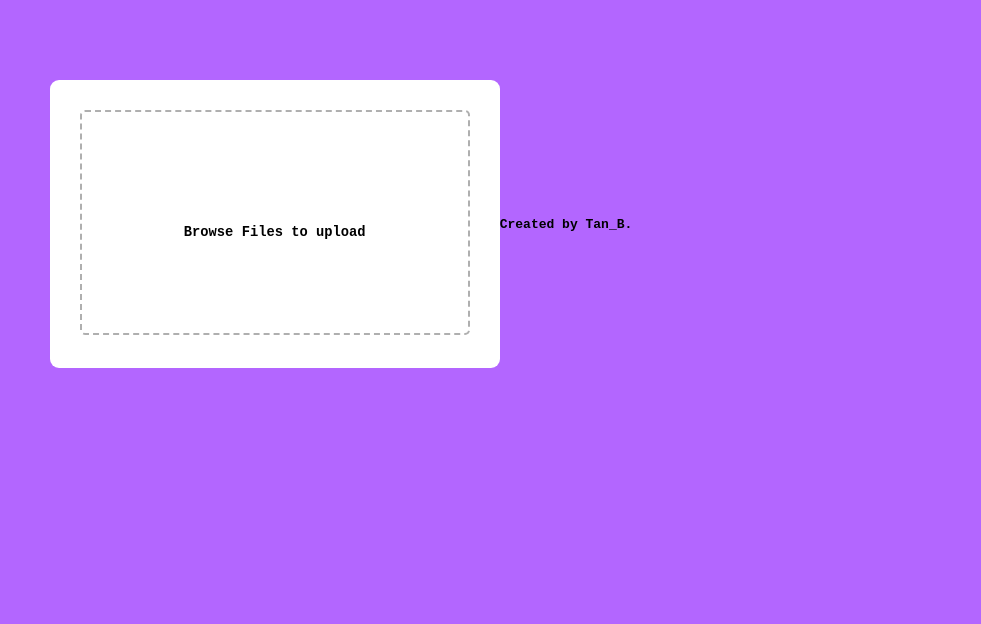
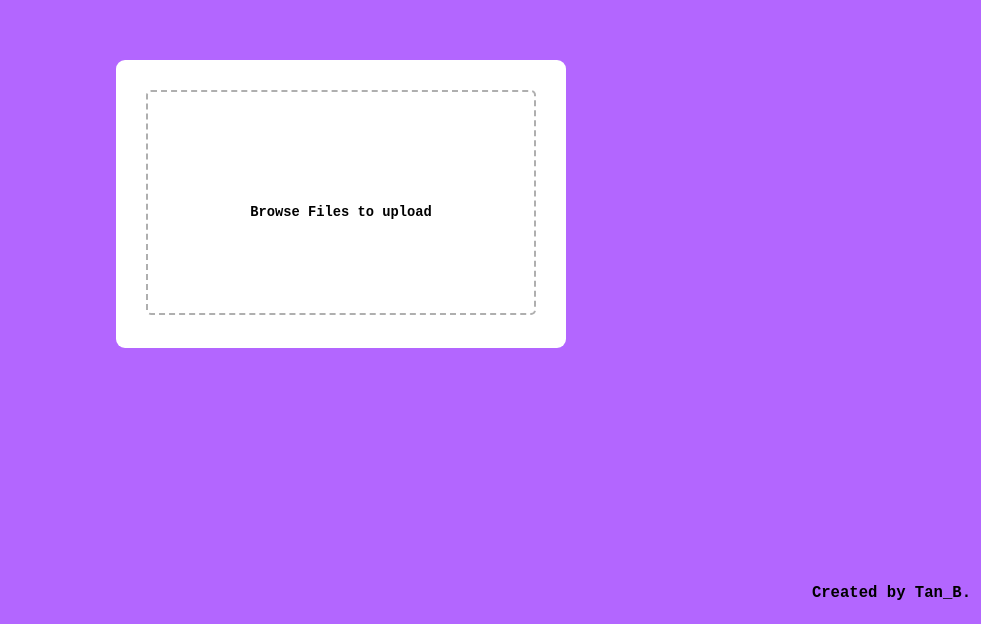
Before and after one commit to Tanish-Bhushan/Image-Resizer, a website: page index.html in a window 1280 px wide. Shown: the part 176-800 px from the top of the page, without its empty margins (299-1280 px from the left). Drawn offline with Linux system fonts and the light colour scheme.

Commit message:
Update style.css

```diff
--- a/style.css
+++ b/style.css
@@ -5,12 +5,15 @@
     font-family:monospace;
     font-weight:bolder
 }
+body{
+    background:#b366ff;
+}
 
-body{
+.body{
     display:flex;
     align-items:center;
     justify-content:center;
-    min-height:100vh;
+    min-height:95vh;
     background:#b366ff;
 }
 .wrapper{
@@ -95,7 +98,7 @@ body{
 .wrapper.active .upload-box img{
     width:100%;
     height:100%;
-    object-fit:fit;
+    object-fit:contain;
     border-radius:5px;
 }
 .wrapper.active .upload-box p{
@@ -113,3 +116,9 @@ body{
     border-radius:5px;
     margin:30px 0 10px;
 }
+.name{
+   display:flex;
+    justify-content:flex-end;
+    font-size:1.2rem;
+    margin-right:10px;
+}
```
